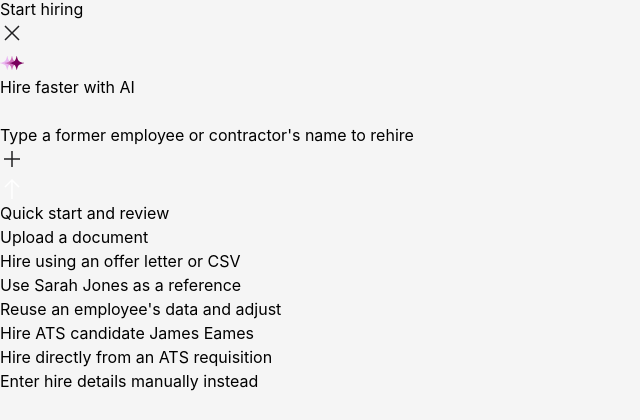
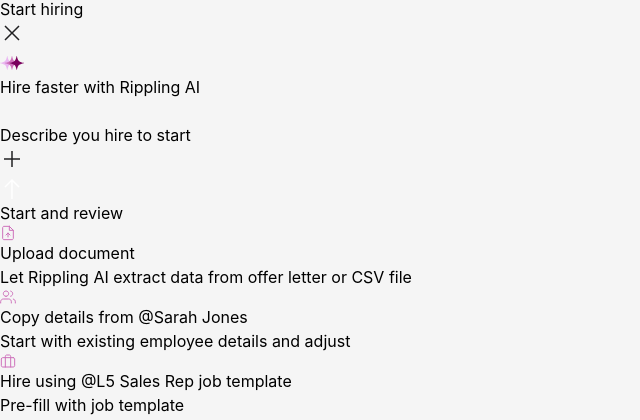
Before and after one commit to gjingru/AI-entry-point, a React (Vite) app: page /start-hiring in a window 1280 px wide. Shown: the part 661-1081 px from the top of the page, without its empty margins (0-640 px from the left). Before the commit the page ends 1054 px from the top, so only its background shows below. Built offline with nearby package versions, Linux system fonts and the light colour scheme; the HTML template or start-up script is replaced by a standard one.

Commit message:
Add hover placeholder text for prompt cards
- Hovering over option cards now updates the input placeholder dynamically
- Changed pre-filled text for copy details card to "Copy details from @Sarah Jones"

```diff
--- a/src/views/ComposerView.tsx
+++ b/src/views/ComposerView.tsx
@@ -1726,15 +1726,23 @@
               {/* Action Cards */}
               <div className="flex gap-3 mt-2">
                 {/* Upload a document */}
-                <button className="flex-1 flex items-center gap-3 px-4 py-3 bg-white border border-[rgba(0,0,0,0.1)] rounded-xl hover:bg-[#fafafa] transition-colors">
-                  <div className="w-6 h-6 flex items-center justify-center flex-shrink-0">
-                    <svg width="20" height="20" viewBox="0 0 24 24" fill="none" xmlns="http://www.w3.org/2000/svg">
-                      <path d="M8 6H16M8 10H16M8 14H11M6 22H18C19.1046 22 20 21.1046 20 20V4C20 2.89543 19.1046 2 18 2H6C4.89543 2 4 2.89543 4 4V20C4 21.1046 4.89543 22 6 22Z" stroke="#7A005D" strokeWidth="2" strokeLinecap="round" strokeLinejoin="round"/>
+                <button className="flex-1 flex items-start gap-2 p-3 bg-white border border-[rgba(0,0,0,0.1)] rounded-lg hover:bg-[#fafafa] transition-colors">
+                  <div className="w-7 h-7 rounded-full bg-[#FDF3FF] flex items-center justify-center flex-shrink-0">
+                    <svg width="16" height="16" viewBox="0 0 24 24" fill="none" xmlns="http://www.w3.org/2000/svg">
+                      <path d="M14 2H6C5.46957 2 4.96086 2.21071 4.58579 2.58579C4.21071 2.96086 4 3.46957 4 4V20C4 20.5304 4.21071 21.0391 4.58579 21.4142C4.96086 21.7893 5.46957 22 6 22H18C18.5304 22 19.0391 21.7893 19.4142 21.4142C19.7893 21.0391 20 20.5304 20 20V8L14 2Z" stroke="#CE71BB" strokeWidth="1.5" strokeLinecap="round" strokeLinejoin="round"/>
+                      <path d="M14 2V8H20" stroke="#CE71BB" strokeWidth="1.5" strokeLinecap="round" strokeLinejoin="round"/>
+                      <path d="M12 18V12" stroke="#CE71BB" strokeWidth="1.5" strokeLinecap="round" strokeLinejoin="round"/>
+                      <path d="M9 15L12 12L15 15" stroke="#CE71BB" strokeWidth="1.5" strokeLinecap="round" strokeLinejoin="round"/>
                     </svg>
                   </div>
-                  <p className="font-medium text-[14px] leading-[20px] text-black">
-                    Upload a document
-                  </p>
+                  <div className="flex flex-col gap-0.5 text-left min-w-0">
+                    <p className="font-medium text-[12px] leading-[16px] text-black">
+                      Upload document
+                    </p>
+                    <p className="font-normal text-[12px] leading-[16px] text-black">
+                      Let Rippling AI extract data from offer letter or CSV file
+                    </p>
+                  </div>
                 </button>
 
                 {/* Reference an existing employee */}
@@ -1747,29 +1755,42 @@
                       chatInputRef.current.focus();
                     }
                   }}
-                  className="flex-1 flex items-center gap-3 px-4 py-3 bg-white border border-[rgba(0,0,0,0.1)] rounded-xl hover:bg-[#fafafa] transition-colors"
+                  className="flex-1 flex items-start gap-2 p-3 bg-white border border-[rgba(0,0,0,0.1)] rounded-lg hover:bg-[#fafafa] transition-colors"
                 >
-                  <div className="w-6 h-6 flex items-center justify-center flex-shrink-0">
-                    <svg width="20" height="20" viewBox="0 0 24 24" fill="none" xmlns="http://www.w3.org/2000/svg">
-                      <path d="M17 21V19C17 17.9391 16.5786 16.9217 15.8284 16.1716C15.0783 15.4214 14.0609 15 13 15H5C3.93913 15 2.92172 15.4214 2.17157 16.1716C1.42143 16.9217 1 17.9391 1 19V21M23 21V19C22.9993 18.1137 22.7044 17.2528 22.1614 16.5523C21.6184 15.8519 20.8581 15.3516 20 15.13M16 3.13C16.8604 3.35031 17.623 3.85071 18.1676 4.55232C18.7122 5.25392 19.0078 6.11683 19.0078 7.005C19.0078 7.89318 18.7122 8.75608 18.1676 9.45769C17.623 10.1593 16.8604 10.6597 16 10.88M13 7C13 9.20914 11.2091 11 9 11C6.79086 11 5 9.20914 5 7C5 4.79086 6.79086 3 9 3C11.2091 3 13 4.79086 13 7Z" stroke="#7A005D" strokeWidth="2" strokeLinecap="round" strokeLinejoin="round"/>
+                  <div className="w-7 h-7 rounded-full bg-[#FDF3FF] flex items-center justify-center flex-shrink-0">
+                    <svg width="16" height="16" viewBox="0 0 24 24" fill="none" xmlns="http://www.w3.org/2000/svg">
+                      <path d="M17 21V19C17 17.9391 16.5786 16.9217 15.8284 16.1716C15.0783 15.4214 14.0609 15 13 15H5C3.93913 15 2.92172 15.4214 2.17157 16.1716C1.42143 16.9217 1 17.9391 1 19V21" stroke="#CE71BB" strokeWidth="1.5" strokeLinecap="round" strokeLinejoin="round"/>
+                      <path d="M9 11C11.2091 11 13 9.20914 13 7C13 4.79086 11.2091 3 9 3C6.79086 3 5 4.79086 5 7C5 9.20914 6.79086 11 9 11Z" stroke="#CE71BB" strokeWidth="1.5" strokeLinecap="round" strokeLinejoin="round"/>
+                      <path d="M23 21V19C22.9993 18.1137 22.7044 17.2528 22.1614 16.5523C21.6184 15.8519 20.8581 15.3516 20 15.13" stroke="#CE71BB" strokeWidth="1.5" strokeLinecap="round" strokeLinejoin="round"/>
+                      <path d="M16 3.13C16.8604 3.3503 17.623 3.8507 18.1676 4.5523C18.7122 5.2539 19.0078 6.1168 19.0078 7.005C19.0078 7.8932 18.7122 8.7561 18.1676 9.4577C17.623 10.1593 16.8604 10.6597 16 10.88" stroke="#CE71BB" strokeWidth="1.5" strokeLinecap="round" strokeLinejoin="round"/>
                     </svg>
                   </div>
-                  <p className="font-medium text-[14px] leading-[20px] text-black">
-                    Use Sarah Jones as a reference
-                  </p>
+                  <div className="flex flex-col gap-0.5 text-left min-w-0">
+                    <p className="font-medium text-[12px] leading-[16px] text-black">
+                      Copy details from <span className="text-[#7A005D]">@Sarah Jones</span>
+                    </p>
+                    <p className="font-normal text-[12px] leading-[16px] text-black">
+                      Start with existing employee details and adjust
+                    </p>
+                  </div>
                 </button>
 
-                {/* Hire an ATS candidate */}
-                <button className="flex-1 flex items-center gap-3 px-4 py-3 bg-white border border-[rgba(0,0,0,0.1)] rounded-xl hover:bg-[#fafafa] transition-colors">
-                  <div className="w-6 h-6 flex items-center justify-center flex-shrink-0">
-                    <svg width="20" height="20" viewBox="0 0 24 24" fill="none" xmlns="http://www.w3.org/2000/svg">
-                      <path d="M11 19C15.4183 19 19 15.4183 19 11C19 6.58172 15.4183 3 11 3C6.58172 3 3 6.58172 3 11C3 15.4183 6.58172 19 11 19Z" stroke="#7A005D" strokeWidth="2" strokeLinecap="round" strokeLinejoin="round"/>
-                      <path d="M21 21L16.65 16.65" stroke="#7A005D" strokeWidth="2" strokeLinecap="round" strokeLinejoin="round"/>
+                {/* Hire using job template */}
+                <button className="flex-1 flex items-start gap-2 p-3 bg-white border border-[rgba(0,0,0,0.1)] rounded-lg hover:bg-[#fafafa] transition-colors">
+                  <div className="w-7 h-7 rounded-full bg-[#FDF3FF] flex items-center justify-center flex-shrink-0">
+                    <svg width="16" height="16" viewBox="0 0 24 24" fill="none" xmlns="http://www.w3.org/2000/svg">
+                      <path d="M20 7H4C2.89543 7 2 7.89543 2 9V19C2 20.1046 2.89543 21 4 21H20C21.1046 21 22 20.1046 22 19V9C22 7.89543 21.1046 7 20 7Z" stroke="#CE71BB" strokeWidth="1.5" strokeLinecap="round" strokeLinejoin="round"/>
+                      <path d="M16 21V5C16 4.46957 15.7893 3.96086 15.4142 3.58579C15.0391 3.21071 14.5304 3 14 3H10C9.46957 3 8.96086 3.21071 8.58579 3.58579C8.21071 3.96086 8 4.46957 8 5V21" stroke="#CE71BB" strokeWidth="1.5" strokeLinecap="round" strokeLinejoin="round"/>
                     </svg>
                   </div>
-                  <p className="font-medium text-[14px] leading-[20px] text-black">
-                    Extend offer to candidate James Eames
-                  </p>
+                  <div className="flex flex-col gap-0.5 text-left min-w-0">
+                    <p className="font-medium text-[12px] leading-[16px] text-black">
+                      Hire using <span className="text-[#7A005D]">@L5 Sales Rep job template</span>
+                    </p>
+                    <p className="font-normal text-[12px] leading-[16px] text-black">
+                      Pre-fill with job template
+                    </p>
+                  </div>
                 </button>
               </div>
             </div>
--- a/src/views/StartHiringView.tsx
+++ b/src/views/StartHiringView.tsx
@@ -208,6 +208,7 @@
   const [isInputFocused, setIsInputFocused] = useState(false);
   const [showUploadModal, setShowUploadModal] = useState(false);
   const [isDragging, setIsDragging] = useState(false);
+  const [hoveredCard, setHoveredCard] = useState<'upload' | 'copy' | 'template' | null>(null);
   const contentEditableRef = useRef<HTMLDivElement>(null);
   const fileInputRef = useRef<HTMLInputElement>(null);
   const dropdownRef = useRef<HTMLDivElement>(null);
@@ -1070,7 +1071,7 @@
       }, 100);
     } else if (option === 'copy') {
       // Pre-fill main input box with reference text and field prompts (strong type, no dropdown)
-      const prefillText = 'Reference information from @Sarah Jones\n\n- New hire\'s name:\n- Email:\n- Start date:';
+      const prefillText = 'Copy details from @Sarah Jones\n\n- New hire\'s name:\n- Email:\n- Start date:';
       const mentionKey = '@Sarah Jones';
 
       // Add to selected mentions for berry color styling
@@ -1144,7 +1145,7 @@
                 }}
               />
               <h1 className="font-medium leading-8 text-[26px] text-black text-center tracking-[0px]">
-                Hire faster with AI
+                Hire faster with Rippling AI
               </h1>
             </div>
           </div>
@@ -1340,17 +1341,21 @@
                         whiteSpace: 'pre-wrap'
                       }}
                     />
-                    {/* Rotating placeholder text - hidden when focused or has content */}
+                    {/* Fixed placeholder text - hidden when focused or has content */}
                     {!promptValue.trim() && !isInputFocused && (
                       <div
-                        className="absolute pointer-events-none font-normal leading-5 text-[14px] text-[#716f6c] top-0 left-0 transition-opacity duration-400 ease-in-out"
+                        className="absolute pointer-events-none font-normal leading-5 text-[14px] text-[#716f6c] top-0 left-0"
                         style={{
-                          opacity: isPlaceholderVisible ? 1 : 0,
-                          transitionDuration: '400ms',
                           whiteSpace: 'pre-wrap'
                         }}
                       >
-                        {PLACEHOLDER_TEXTS[currentPlaceholderIndex]}
+                        {hoveredCard === 'upload'
+                          ? 'Upload document'
+                          : hoveredCard === 'copy'
+                            ? 'Copy details from @Sarah Jones'
+                            : hoveredCard === 'template'
+                              ? 'Hire using @L5 Sales Rep job template'
+                              : 'Describe you hire to start'}
                       </div>
                     )}
                     {/* Mention Dropdown */}
@@ -1484,8 +1489,8 @@
                       )}
                     </>
                   ) : (
-                    /* Outline Icon Button */
-                    <button className="flex items-center justify-center relative shrink-0 size-8 rounded-xl border border-[rgba(0,0,0,0.1)] border-solid bg-white hover:bg-gray-50 hover:border-[rgba(0,0,0,0.2)] transition-all">
+                    /* Outline Icon Button - Square with 6px border-radius */
+                    <button className="flex items-center justify-center relative shrink-0 size-6 rounded-md border border-[rgba(0,0,0,0.2)] border-solid bg-white hover:bg-gray-50 hover:border-[rgba(0,0,0,0.3)] transition-all">
                       <img
                         alt="Add"
                         className="block max-w-none size-4"
@@ -1521,7 +1526,7 @@
                       }
                     }}
                     disabled={!promptValue.trim()}
-                    className="flex gap-2 items-center justify-center relative shrink-0 h-8 px-3 rounded-xl bg-[#7A005D] hover:bg-[#9F1E7A] transition-colors border border-[#7A005D] border-solid disabled:opacity-50 disabled:cursor-not-allowed"
+                    className="flex gap-1 items-center justify-center relative shrink-0 h-6 px-2 rounded-md bg-[#7A005D] hover:bg-[#9F1E7A] transition-colors disabled:opacity-50 disabled:cursor-not-allowed"
                   >
                     <img
                       alt="Send"
@@ -1533,7 +1538,7 @@
                         target.style.display = 'none';
                       }}
                     />
-                    <span className="font-medium text-[14px] text-white whitespace-nowrap">Quick start and review</span>
+                    <span className="font-medium text-[12px] leading-4 text-white whitespace-nowrap">Start and review</span>
                   </button>
                 </div>
               </div>
@@ -1544,109 +1549,83 @@
           {!promptValue.trim() && (
           <div className={`w-full ${selectedMentions.size > 0 ? 'relative z-40' : ''}`}>
             <div className="flex gap-3 w-full">
-              {/* Option 1: Upload a document */}
+              {/* Option 1: Upload document */}
               <div
                 onClick={() => setShowUploadModal(true)}
-                className="bg-white border border-[rgba(0,0,0,0.1)] border-solid flex flex-1 items-center p-3 rounded-lg cursor-pointer hover:border-[rgba(0,0,0,0.2)] transition-all"
+                onMouseEnter={() => setHoveredCard('upload')}
+                onMouseLeave={() => setHoveredCard(null)}
+                className="bg-white border border-[rgba(0,0,0,0.1)] border-solid flex flex-1 items-start p-3 rounded-lg cursor-pointer hover:border-[rgba(0,0,0,0.2)] transition-all"
               >
-                <div className="flex gap-2 items-center w-full">
-                  {/* Icon Avatar with border and background */}
-                  <div className="relative shrink-0 size-6 flex items-center justify-center rounded-full bg-[#FEF3FF]">
-                    <div
-                      className="block max-w-none size-4"
-                      style={{
-                        maskImage: `url(${icons.DocumentOutline})`,
-                        maskSize: 'contain',
-                        maskRepeat: 'no-repeat',
-                        maskPosition: 'center',
-                        WebkitMaskImage: `url(${icons.DocumentOutline})`,
-                        WebkitMaskSize: 'contain',
-                        WebkitMaskRepeat: 'no-repeat',
-                        WebkitMaskPosition: 'center',
-                        backgroundColor: '#971e7A'
-                      }}
-                      role="img"
-                      aria-label="Document"
-                    />
+                <div className="flex gap-2 items-start w-full">
+                  {/* Icon Avatar with light berry background */}
+                  <div className="relative shrink-0 w-7 h-7 flex items-center justify-center rounded-full bg-[#FDF3FF] overflow-hidden">
+                    <svg width="16" height="16" viewBox="0 0 24 24" fill="none" xmlns="http://www.w3.org/2000/svg">
+                      <path d="M14 2H6C5.46957 2 4.96086 2.21071 4.58579 2.58579C4.21071 2.96086 4 3.46957 4 4V20C4 20.5304 4.21071 21.0391 4.58579 21.4142C4.96086 21.7893 5.46957 22 6 22H18C18.5304 22 19.0391 21.7893 19.4142 21.4142C19.7893 21.0391 20 20.5304 20 20V8L14 2Z" stroke="#CE71BB" strokeWidth="1.5" strokeLinecap="round" strokeLinejoin="round"/>
+                      <path d="M14 2V8H20" stroke="#CE71BB" strokeWidth="1.5" strokeLinecap="round" strokeLinejoin="round"/>
+                      <path d="M12 18V12" stroke="#CE71BB" strokeWidth="1.5" strokeLinecap="round" strokeLinejoin="round"/>
+                      <path d="M9 15L12 12L15 15" stroke="#CE71BB" strokeWidth="1.5" strokeLinecap="round" strokeLinejoin="round"/>
+                    </svg>
                   </div>
                   <div className="flex flex-col gap-0.5 flex-1 min-w-0">
-                    <p className="font-medium leading-5 text-black text-[13px] text-left truncate">
-                      Upload a document
+                    <p className="font-medium leading-4 text-black text-[12px] text-left">
+                      Upload document
                     </p>
-                    <p className="font-normal leading-4 text-[#716f6c] text-[12px] text-left truncate">
-                      Hire using an offer letter or CSV
+                    <p className="font-normal leading-4 text-black text-[12px] text-left">
+                      Let Rippling AI extract data from offer letter or CSV file
                     </p>
                   </div>
                 </div>
               </div>
 
-              {/* Option 2: Reference an existing employee */}
+              {/* Option 2: Copy details from employee */}
               <div
                 onClick={() => handleOptionClick('copy')}
-                className="bg-white border border-[rgba(0,0,0,0.1)] border-solid flex flex-1 items-center p-3 rounded-lg cursor-pointer hover:border-[rgba(0,0,0,0.2)] transition-all"
+                onMouseEnter={() => setHoveredCard('copy')}
+                onMouseLeave={() => setHoveredCard(null)}
+                className="bg-white border border-[rgba(0,0,0,0.1)] border-solid flex flex-1 items-start p-3 rounded-lg cursor-pointer hover:border-[rgba(0,0,0,0.2)] transition-all"
               >
-                <div className="flex gap-2 items-center w-full">
-                  {/* Icon Avatar with border and background */}
-                  <div className="relative shrink-0 size-6 flex items-center justify-center rounded-full bg-[#FEF3FF]">
-                    <div
-                      className="block max-w-none size-4"
-                      style={{
-                        maskImage: `url(${icons.CopyOutline})`,
-                        maskSize: 'contain',
-                        maskRepeat: 'no-repeat',
-                        maskPosition: 'center',
-                        WebkitMaskImage: `url(${icons.CopyOutline})`,
-                        WebkitMaskSize: 'contain',
-                        WebkitMaskRepeat: 'no-repeat',
-                        WebkitMaskPosition: 'center',
-                        backgroundColor: '#971e7A'
-                      }}
-                      role="img"
-                      aria-label="Copy"
-                    />
+                <div className="flex gap-2 items-start w-full">
+                  {/* Icon Avatar with light berry background */}
+                  <div className="relative shrink-0 w-7 h-7 flex items-center justify-center rounded-full bg-[#FDF3FF] overflow-hidden">
+                    <svg width="16" height="16" viewBox="0 0 24 24" fill="none" xmlns="http://www.w3.org/2000/svg">
+                      <path d="M17 21V19C17 17.9391 16.5786 16.9217 15.8284 16.1716C15.0783 15.4214 14.0609 15 13 15H5C3.93913 15 2.92172 15.4214 2.17157 16.1716C1.42143 16.9217 1 17.9391 1 19V21" stroke="#CE71BB" strokeWidth="1.5" strokeLinecap="round" strokeLinejoin="round"/>
+                      <path d="M9 11C11.2091 11 13 9.20914 13 7C13 4.79086 11.2091 3 9 3C6.79086 3 5 4.79086 5 7C5 9.20914 6.79086 11 9 11Z" stroke="#CE71BB" strokeWidth="1.5" strokeLinecap="round" strokeLinejoin="round"/>
+                      <path d="M23 21V19C22.9993 18.1137 22.7044 17.2528 22.1614 16.5523C21.6184 15.8519 20.8581 15.3516 20 15.13" stroke="#CE71BB" strokeWidth="1.5" strokeLinecap="round" strokeLinejoin="round"/>
+                      <path d="M16 3.13C16.8604 3.3503 17.623 3.8507 18.1676 4.5523C18.7122 5.2539 19.0078 6.1168 19.0078 7.005C19.0078 7.8932 18.7122 8.7561 18.1676 9.4577C17.623 10.1593 16.8604 10.6597 16 10.88" stroke="#CE71BB" strokeWidth="1.5" strokeLinecap="round" strokeLinejoin="round"/>
+                    </svg>
                   </div>
                   <div className="flex flex-col gap-0.5 flex-1 min-w-0">
-                    <p className="font-medium leading-5 text-black text-[13px] text-left truncate">
-                      Use Sarah Jones as a reference
+                    <p className="font-medium leading-4 text-black text-[12px] text-left">
+                      Copy details from <span className="text-[#7a005d]">@Sarah Jones</span>
                     </p>
-                    <p className="font-normal leading-4 text-[#716f6c] text-[12px] text-left truncate">
-                      Reuse an employee's data and adjust
+                    <p className="font-normal leading-4 text-black text-[12px] text-left">
+                      Start with existing employee details and adjust
                     </p>
                   </div>
                 </div>
               </div>
 
-              {/* Option 3: Hire ATS candidate */}
+              {/* Option 3: Hire using job template */}
               <div
-                onClick={() => handleOptionClick('ats')}
-                className="bg-white border border-[rgba(0,0,0,0.1)] border-solid flex flex-1 items-center p-3 rounded-lg cursor-pointer hover:border-[rgba(0,0,0,0.2)] transition-all"
+                onClick={() => handleOptionClick('template')}
+                onMouseEnter={() => setHoveredCard('template')}
+                onMouseLeave={() => setHoveredCard(null)}
+                className="bg-white border border-[rgba(0,0,0,0.1)] border-solid flex flex-1 items-start p-3 rounded-lg cursor-pointer hover:border-[rgba(0,0,0,0.2)] transition-all"
               >
-                <div className="flex gap-2 items-center w-full">
-                  {/* Icon Avatar with border and background */}
-                  <div className="relative shrink-0 size-6 flex items-center justify-center rounded-full bg-[#FEF3FF]">
-                    <div
-                      className="block max-w-none size-4"
-                      style={{
-                        maskImage: `url(${icons.SearchOutline})`,
-                        maskSize: 'contain',
-                        maskRepeat: 'no-repeat',
-                        maskPosition: 'center',
-                        WebkitMaskImage: `url(${icons.SearchOutline})`,
-                        WebkitMaskSize: 'contain',
-                        WebkitMaskRepeat: 'no-repeat',
-                        WebkitMaskPosition: 'center',
-                        backgroundColor: '#971e7A'
-                      }}
-                      role="img"
-                      aria-label="Search"
-                    />
+                <div className="flex gap-2 items-start w-full">
+                  {/* Icon Avatar with light berry background */}
+                  <div className="relative shrink-0 w-7 h-7 flex items-center justify-center rounded-full bg-[#FDF3FF] overflow-hidden">
+                    <svg width="16" height="16" viewBox="0 0 24 24" fill="none" xmlns="http://www.w3.org/2000/svg">
+                      <path d="M20 7H4C2.89543 7 2 7.89543 2 9V19C2 20.1046 2.89543 21 4 21H20C21.1046 21 22 20.1046 22 19V9C22 7.89543 21.1046 7 20 7Z" stroke="#CE71BB" strokeWidth="1.5" strokeLinecap="round" strokeLinejoin="round"/>
+                      <path d="M16 21V5C16 4.46957 15.7893 3.96086 15.4142 3.58579C15.0391 3.21071 14.5304 3 14 3H10C9.46957 3 8.96086 3.21071 8.58579 3.58579C8.21071 3.96086 8 4.46957 8 5V21" stroke="#CE71BB" strokeWidth="1.5" strokeLinecap="round" strokeLinejoin="round"/>
+                    </svg>
                   </div>
                   <div className="flex flex-col gap-0.5 flex-1 min-w-0">
-                    <p className="font-medium leading-5 text-black text-[13px] text-left truncate">
-                      Hire ATS candidate James Eames
+                    <p className="font-medium leading-4 text-black text-[12px] text-left">
+                      Hire using <span className="text-[#7a005d]">@L5 Sales Rep job template</span>
                     </p>
-                    <p className="font-normal leading-4 text-[#716f6c] text-[12px] text-left truncate">
-                      Hire directly from an ATS requisition
+                    <p className="font-normal leading-4 text-black text-[12px] text-left">
+                      Pre-fill with job template
                     </p>
                   </div>
                 </div>
```
Also changed, not shown: src/data/hireInformation.json (line endings or trailing spaces), src/utils/openai.ts (line endings or trailing spaces).
